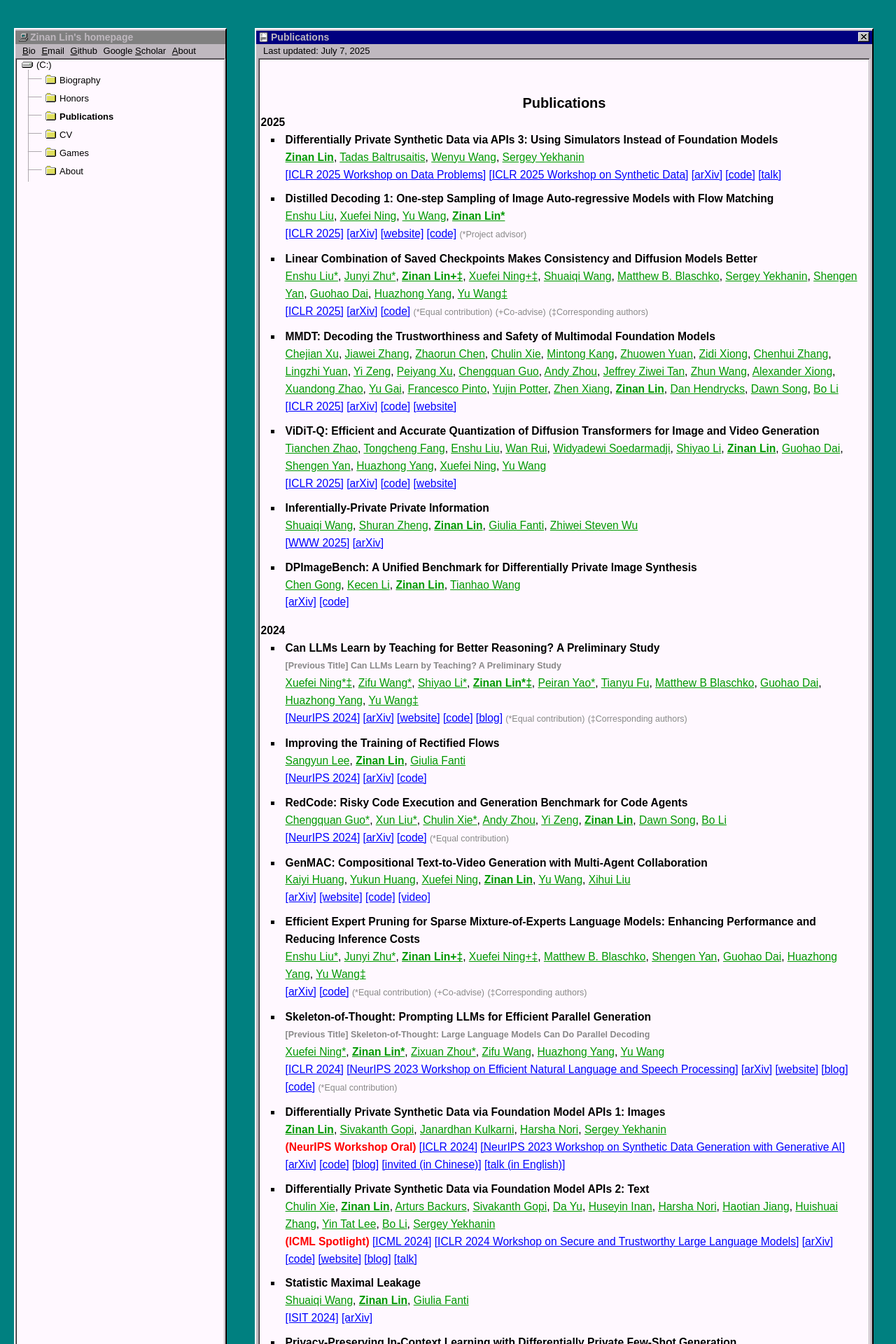
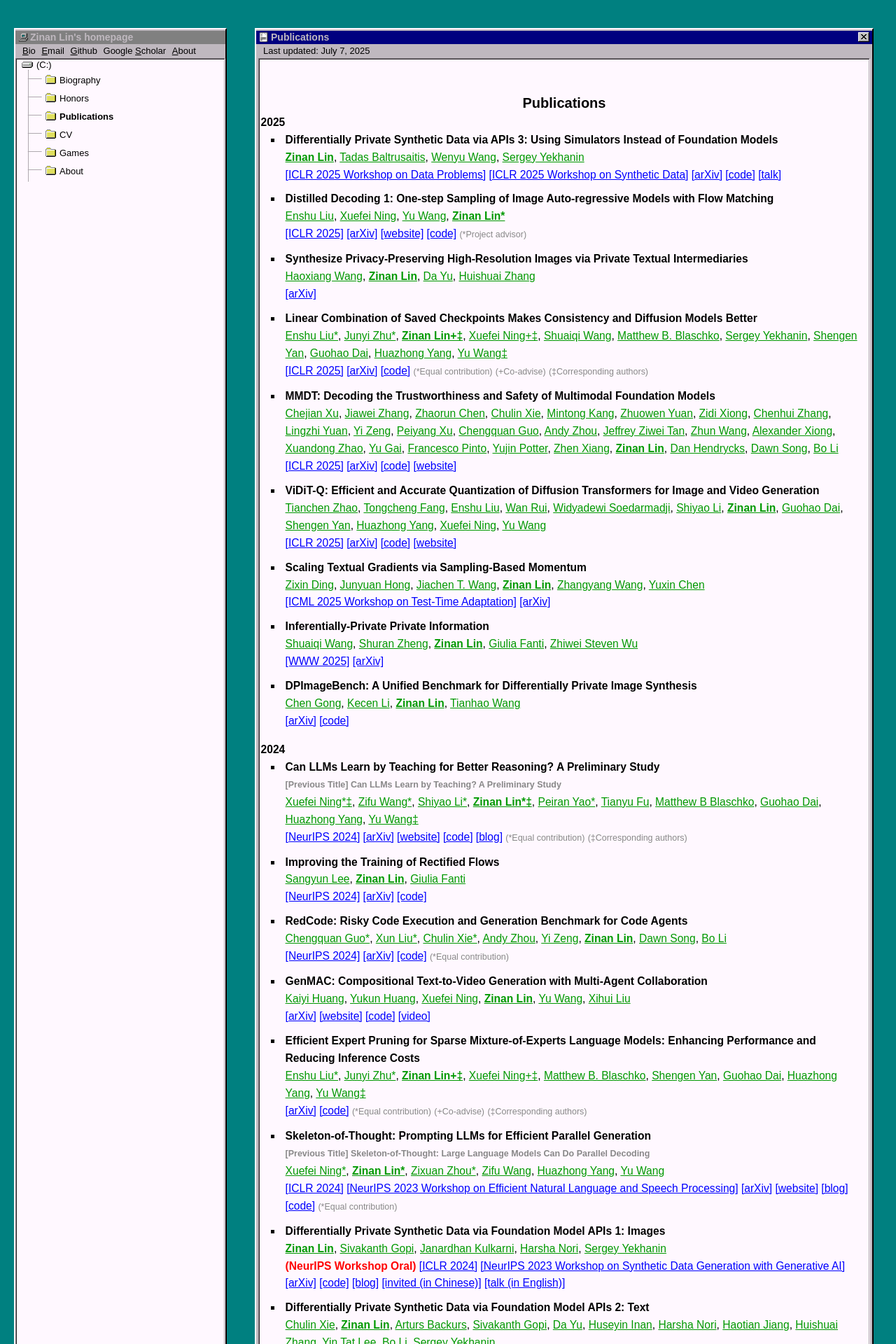
Before and after one commit to fjxmlzn/fjxmlzn.github.io, a Jekyll site: the page built from _publications/publications.html, in a window 1280 px wide. Shown: the top 1920 px of the page at 70% size. Built offline with Jekyll 4.4.1, drawn with Linux system fonts in a browser that asks for light colours.

Commit message:
update publication

```diff
--- a/_publications/publications.html
+++ b/_publications/publications.html
@@ -117,6 +117,18 @@ permalink: /publications/index.html
         <span class="publication_note">(*Project advisor)</span>
     </li>
     <li class='publication_li'>
+        <span class='publication_title'>Synthesize Privacy-Preserving High-Resolution Images via Private Textual Intermediaries</span>
+        <span class="publication_author">
+            <a href="#">Haoxiang Wang</a>,
+            <span class="publication_me"><a href="https://zinanlin.me/" target="_blank">Zinan Lin</a></span>,
+            <a href="#">Da Yu</a>,
+            <a href="#">Huishuai Zhang</a>
+        </span>
+        <span class='publication_journal'>
+            <a href="https://arxiv.org/abs/2506.07555" target="_blank">[arXiv]</a>
+        </span>
+    </li>
+    <li class='publication_li'>
         <span class='publication_title'>Linear Combination of Saved Checkpoints Makes Consistency and Diffusion Models Better</span>
         <span class="publication_author">
             <a href="#">Enshu Liu*</a>,
@@ -213,6 +225,23 @@ permalink: /publications/index.html
         </span>
         <span class='publication_journal'>
             <a href="https://a-suozhang.xyz/viditq.github.io/" target="_blank">[website]</a>
+        </span>
+    </li>
+    <li class='publication_li'>
+        <span class='publication_title'>Scaling Textual Gradients via Sampling-Based Momentum</span>
+        <span class="publication_author">
+            <a href="#">Zixin Ding</a>,
+            <a href="#">Junyuan Hong</a>,
+            <a href="#">Jiachen T. Wang</a>,
+            <span class="publication_me"><a href="https://zinanlin.me/" target="_blank">Zinan Lin</a></span>,
+            <a href="#">Zhangyang Wang</a>,
+            <a href="#">Yuxin Chen</a>
+        </span>
+        <span class='publication_journal'>
+            <a href="https://openreview.net/forum?id=Hd8KbY52FF" target="_blank">[ICML 2025 Workshop on Test-Time Adaptation]</a>
+        </span>
+        <span class='publication_journal'>
+            <a href="https://arxiv.org/abs/2506.00400" target="_blank">[arXiv]</a>
         </span>
     </li>
     <li class='publication_li'>
```
